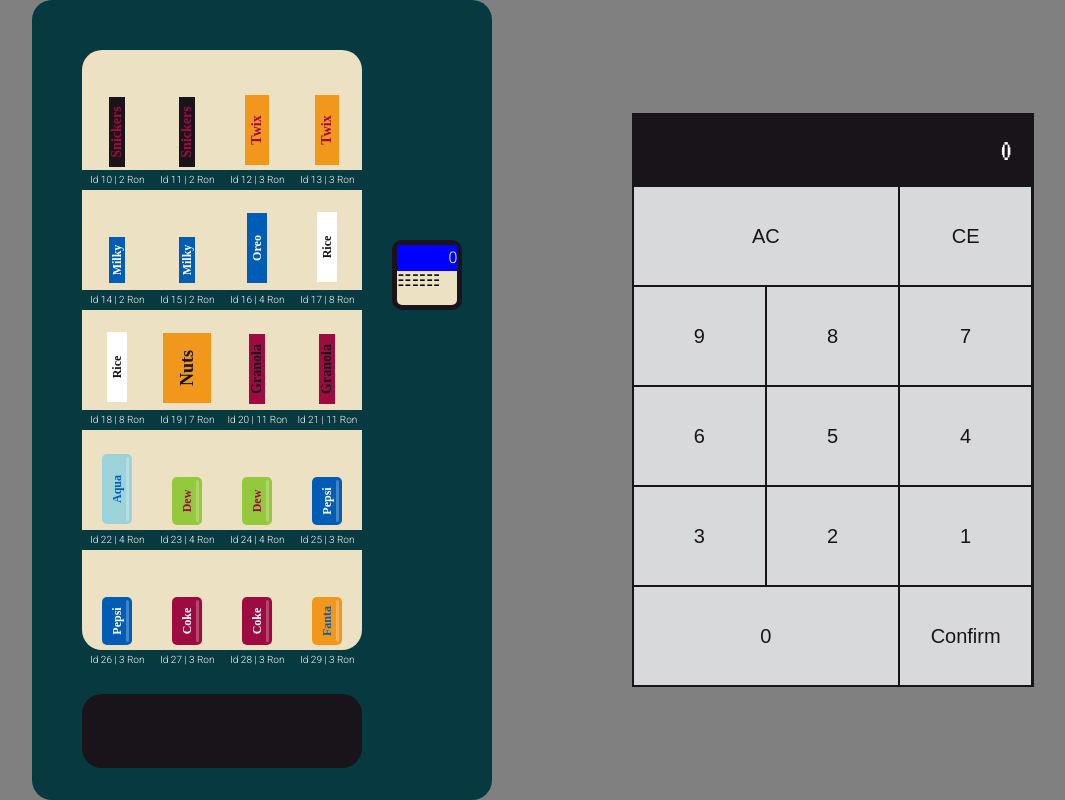
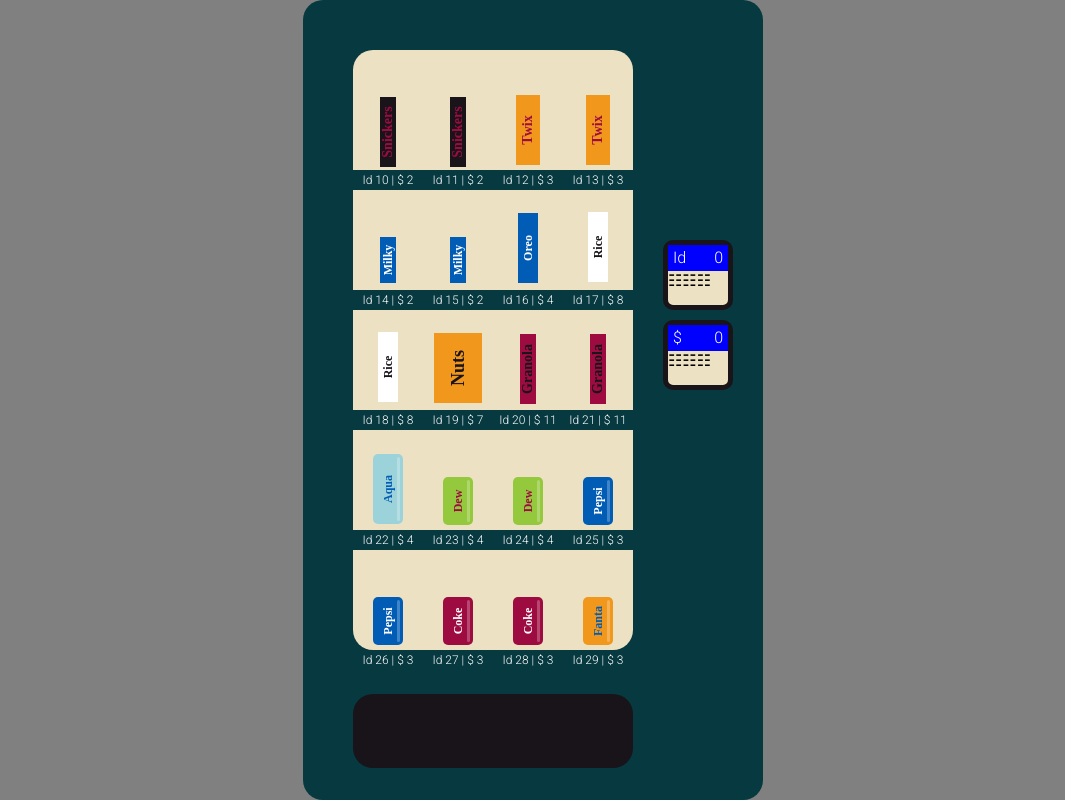
Before and after one commit to DragosB88/vending-machine, an Angular app: page / in a window 1280 px wide. Shown: the whole page, without its empty margins (107-1172 px from the left). Built offline with nearby package versions, Linux system fonts and the light colour scheme; a web font is replaced by a local one.

Commit message:
added credit functionality

```diff
--- a/src/app/products.service.ts
+++ b/src/app/products.service.ts
@@ -7,6 +7,7 @@
 export class ProductsService {
   constructor() {}
   vendingSlots: any[] = [];
+  // TODO: implement with Firebase
   // max item qty = 20
   foodItems: FoodItemsService[] = [
     {
--- a/src/app/vending-display/vending-display.component.html
+++ b/src/app/vending-display/vending-display.component.html
@@ -14,19 +14,37 @@
           }}</span>
           <!-- <span class="container__item--qty">{{ item.qty }}</span> -->
           <label class="vending-item-container__code"
-            >Id {{ i + 10 }} | {{ item.price }} Ron</label
-          >
+            >Id {{ i + 10 }} | $ {{ item.price }}
+          </label>
         </div>
       </div>
     </div>
-    <div class="product-code-slot">
-      <div class="product-code-slot__screen">{{ displayedCode }}</div>
+    <div class="product-code-slot" (click)="toggleScreens(false)">
+      <div class="product-code-slot-container">
+        <div class="product-code-slot__screen-order" [class.blink]="!showPanel">
+          <span>Id</span>{{ displayedCode }}
+        </div>
+      </div>
+      &#9783;&#9783;&#9783;
+    </div>
+    <div class="product-credit-slot" (click)="toggleScreens(true)">
+      <div class="product-code-slot-container">
+        <div
+          class="product-credit-slot__screen-credit"
+          [class.blink]="!showPanel"
+        >
+          <span>$</span>{{ creditVal }}
+        </div>
+      </div>
       &#9783;&#9783;&#9783;
     </div>
     <div class="outlet"></div>
   </div>
   <vending-keypad
+    *ngIf="showPanel"
+    [topUp]="addMoney"
     (changeQuantity)="receiveQChange($event)"
     (updateCode)="receiveCode($event)"
+    (updateCredit)="updatedCredit($event)"
   ></vending-keypad>
 </div>
--- a/src/app/vending-display/vending-display.component.scss
+++ b/src/app/vending-display/vending-display.component.scss
@@ -13,7 +13,7 @@
   flex-wrap: wrap;
   height: 100vh;
   justify-content: space-evenly;
-  background: gray;
+  background: $background-grey;
 }
 
 .vending-large-container {
@@ -31,7 +31,11 @@
   border-radius: $default-radius;
   align-items: baseline;
 }
-.product-code-slot {
+.product-code-slot-container {
+  background: $screen-blue;
+}
+.product-code-slot,
+.product-credit-slot {
   width: 60px;
   height: 60px;
   border: 5px solid #181419;
@@ -40,15 +44,25 @@
   border-radius: 10px;
   background: $light-white;
   top: 30%;
-  &__screen {
-    background: $screen-blue;
+  cursor: pointer;
+  &__screen-order,
+  &__screen-credit {
     color: $base-white;
     width: 100%;
     height: 26px;
     font-family: $font-roboto;
     line-height: 26px;
     text-align: right;
+    padding-right: 5px;
+    box-sizing: border-box;
+    span {
+      float: left;
+      padding-left: 5px;
+    }
   }
+}
+.product-credit-slot {
+  top: 40%;
 }
 .outlet {
   width: 280px;
@@ -213,7 +227,7 @@
     color: $base-white;
     font-weight: bold;
     text-align: center;
-    font-size: 10px;
+    font-size: 12px;
     font-weight: 300;
     font-family: $font-roboto;
     line-height: 20px;
--- a/src/app/vending-display/vending-display.component.ts
+++ b/src/app/vending-display/vending-display.component.ts
@@ -1,5 +1,10 @@
 import { ProductsService } from './../products.service';
 import { Component, OnInit } from '@angular/core';
+
+export interface StorageParams {
+  addMoney: boolean;
+  panel: boolean;
+}
 
 @Component({
   selector: 'vending-display',
@@ -10,12 +15,45 @@
   products: any[] = [];
   message: any[];
   displayedCode: string = '0';
+  addMoney: boolean;
+  creditVal: number = 0;
+  showPanel: boolean;
+  storedVals: StorageParams;
   constructor(ProductsService: ProductsService) {
-    this.products = JSON.parse(sessionStorage.getItem('objectsArray'));
-
-    if (this.products === null) {
+    // Obtain state from session storage - TODO: refactor area - streamline storage check
+    if (sessionStorage.getItem('objectsArray')) {
+      this.products = JSON.parse(sessionStorage.getItem('objectsArray'));
+    } else {
       this.products = ProductsService.getProducts();
     }
+
+    if (sessionStorage.getItem('show')) {
+      this.storedVals = JSON.parse(sessionStorage.getItem('show'));
+
+      if (this.storedVals.addMoney) {
+        this.addMoney = this.storedVals.addMoney;
+      } else {
+        this.addMoney = false;
+      }
+
+      if (this.storedVals.panel) {
+        this.showPanel = this.storedVals.panel;
+      } else {
+        this.showPanel = false;
+      }
+
+      if (sessionStorage.getItem('credit')) {
+        this.creditVal = JSON.parse(sessionStorage.getItem('credit'));
+      } else {
+        this.creditVal = 0;
+      }
+    }
+  }
+
+  toggleScreens(val) {
+    this.addMoney = val;
+    this.showPanel = true;
+    this.saveInSession('show', { addMoney: val, panel: true });
   }
   receiveQChange($event) {
     this.products = $event;
@@ -23,5 +61,12 @@
   receiveCode($event) {
     this.displayedCode = $event;
   }
+  updatedCredit($event) {
+    this.creditVal = $event;
+  }
+  // Session storage
+  saveInSession(key, val): void {
+    sessionStorage.setItem(key, JSON.stringify(val));
+  }
   ngOnInit(): void {}
 }
--- a/src/app/vending-keypad/vending-keypad.component.html
+++ b/src/app/vending-keypad/vending-keypad.component.html
@@ -1,11 +1,18 @@
 <div class="vending-keypad-container">
   <div class="pad-row">
     <div class="pad-row__display-box">
+      <label *ngIf="!topUp" class="action-selection"
+        >Please select the desired product</label
+      >
+      <label *ngIf="topUp" class="action-selection">Add credit</label>
       <label class="invalid-code blink" *ngIf="!isCodeValid">{{
         invalidText
       }}</label>
+      <label class="invalid-credit blink" *ngIf="!isCreditValid">{{
+        invalidText
+      }}</label>
       <input
-        [style.visibility]="isCodeValid ? 'visible' : 'hidden'"
+        [style.visibility]="showData ? 'visible' : 'hidden'"
         class="pad-screen order-screen"
         readonly
         type="number"
--- a/src/app/vending-keypad/vending-keypad.component.scss
+++ b/src/app/vending-keypad/vending-keypad.component.scss
@@ -6,7 +6,8 @@
   background: $black-prod;
   color: $base-white;
   .pad-screen,
-  .invalid-code {
+  .invalid-code,
+  .invalid-credit {
     font-size: 32px;
     font-family: $font-electronic;
     text-align: right;
@@ -19,7 +20,8 @@
     border: 0;
   }
 
-  .invalid-code {
+  .invalid-code,
+  .invalid-credit {
     display: block;
     position: absolute;
     background: $black-prod;
@@ -66,11 +68,12 @@
     }
   }
 
-  // the hated blink
-  .blink {
-    -webkit-animation: blink 1s steps(1) infinite;
-    -moz-animation: blink 1s steps(1) infinite;
-    -o-animation: blink 1s steps(1) infinite;
-    animation: blink 1s steps(1) infinite;
+  .action-selection {
+    display: block;
+    font-size: 20px;
+    text-align: center;
+    background: $base-blue-gray;
+    line-height: 40px;
+    color: $base-white;
   }
 }
--- a/src/app/vending-keypad/vending-keypad.component.ts
+++ b/src/app/vending-keypad/vending-keypad.component.ts
@@ -1,5 +1,5 @@
 import { ProductsService } from './../products.service';
-import { Component, OnInit, Output, EventEmitter } from '@angular/core';
+import { Component, OnInit, Output, EventEmitter, Input } from '@angular/core';
 
 @Component({
   selector: 'vending-keypad',
@@ -7,28 +7,38 @@
   styleUrls: ['./vending-keypad.component.scss'],
 })
 export class VendingKeypadComponent implements OnInit {
-  // credit;
+  credit: number;
   buttons: any[];
   displayedProducts: any[] = [];
   initialized: boolean;
   isSlotPopulated: boolean;
+  showData: boolean;
 
   invalidText: string;
   result: string;
   previousItem: string;
   isCodeValid: boolean;
+  isCreditValid: boolean;
+  @Input() topUp: boolean;
+  @Output() updateCredit = new EventEmitter();
   @Output() changeQuantity = new EventEmitter();
   @Output() updateCode = new EventEmitter();
   constructor(ProductsService: ProductsService) {
-    // this.credit = '0';
-
     this.initialized = false;
     this.isCodeValid = true;
+    this.isCreditValid = true;
     this.isSlotPopulated = true;
+    this.topUp = false;
+    this.showData = true;
     this.result = '0';
 
     this.previousItem = '';
     this.invalidText = '';
+    if (sessionStorage.getItem('credit')) {
+      this.credit = JSON.parse(sessionStorage.getItem('credit'));
+    } else {
+      this.credit = 0;
+    }
 
     this.buttons = [
       'AC',
@@ -53,21 +63,24 @@
     if (isNaN(item)) {
       // if it is not a number
       if (item === 'AC') {
-        this.result = '0';
-        this.initialized = false;
+        this.reset();
       } else if (item === 'CE') {
         this.result = this.clearEntry(this.result, this.previousItem);
       } else if (item === 'Confirm') {
-        this.evaluateOrder(this.result);
-        this.result = '0';
-        this.initialized = false;
+        if (!this.topUp) {
+          this.evaluateOrder(this.result);
+          this.reset();
+        } else {
+          this.addCredit(this.result);
+          this.reset();
+        }
       }
-    } else {
-      if (this.typeCode(item, this.result, this.initialized) < 100) {
-        this.result = this.typeCode(item, this.result, this.initialized);
-      }
+    } else if (this.typeCode(item, this.result, this.initialized) < 100) {
+      this.result = this.typeCode(item, this.result, this.initialized);
     }
-    this.updateCode.emit(this.result);
+    if (!this.topUp) {
+      this.updateCode.emit(this.result);
+    }
   }
 
   clearEntry(res, prev) {
@@ -95,20 +108,48 @@
     return res;
   }
 
+  addCredit(sum) {
+    if (this.credit + parseInt(sum) < 100) {
+      this.credit += parseInt(sum);
+      this.updateCredit.emit(this.credit);
+      this.saveInSession('credit', this.credit);
+    } else {
+      this.exceedAmount();
+    }
+  }
+
+  reset() {
+    this.result = '0';
+    this.initialized = false;
+  }
+
   evaluateOrder(itemCode) {
     if (parseInt(itemCode) > 9 && parseInt(itemCode) < 30) {
       // revert to original index
       itemCode -= 10;
+
+      // TODO: refactor this area
+      // ===================================================
       const rObj = this.displayedProducts.map((obj, index) => {
         if (index === itemCode) {
           if (obj.qty) {
-            obj.qty--;
+            if (this.credit - parseInt(obj.price) >= 0) {
+              obj.qty--;
+
+              this.credit -= parseInt(obj.price);
+              this.updateCredit.emit(this.credit);
+              this.saveInSession('credit', this.credit);
+            } else {
+              this.insuficinetFunds();
+            }
           } else if (obj.qty === 0) {
             this.slotEmpty();
           }
         }
         return obj;
       });
+      // ===================================================
+
       this.changeQuantity.emit(rObj);
       this.saveInSession('objectsArray', rObj);
     } else {
@@ -116,28 +157,48 @@
     }
   }
 
+  // Error handling - TODO: refactor area
   invalidCommand() {
     this.invalidText = 'Invalid code';
-    this.isInvalid();
+    this.isProdInvalid();
   }
 
   slotEmpty() {
     this.invalidText = 'Slot empty';
-    this.isInvalid();
+    this.isProdInvalid();
   }
 
-  isInvalid() {
+  isProdInvalid() {
+    this.showData = false;
     this.isCodeValid = false;
     setTimeout(() => {
+      this.showData = true;
       this.isCodeValid = true;
     }, 3000);
   }
 
+  insuficinetFunds() {
+    this.invalidText = 'Insuficient funds';
+    this.isCreditInvalid();
+  }
+
+  exceedAmount() {
+    this.invalidText = 'Max $99 Credit';
+    this.isCreditInvalid();
+  }
+
+  isCreditInvalid() {
+    this.showData = false;
+    this.isCreditValid = false;
+    setTimeout(() => {
+      this.showData = true;
+      this.isCreditValid = true;
+    }, 3000);
+  }
+
+  // Session storage
   saveInSession(key, val): void {
     sessionStorage.setItem(key, JSON.stringify(val));
   }
-
-  ngOnInit(): void {
-    // if (this.credit) this.credit = `Current credit is ${this.credit}`;
-  }
+  ngOnInit(): void {}
 }
--- a/src/assets/_variables.scss
+++ b/src/assets/_variables.scss
@@ -18,6 +18,8 @@
 $base-white: #fff;
 $light-white: #ece1c3;
 $base-blue-gray: #063940;
+$background-grey: #808080;
+
 // default values
 $default-radius: 20px;
 
@@ -75,3 +77,11 @@
     opacity: 1;
   }
 }
+
+// the hated blink
+.blink {
+  -webkit-animation: blink 1s steps(1) infinite;
+  -moz-animation: blink 1s steps(1) infinite;
+  -o-animation: blink 1s steps(1) infinite;
+  animation: blink 1s steps(1) infinite;
+}
```
Also changed, not shown: 1 other file (tests, documents, lock files or other folders).
